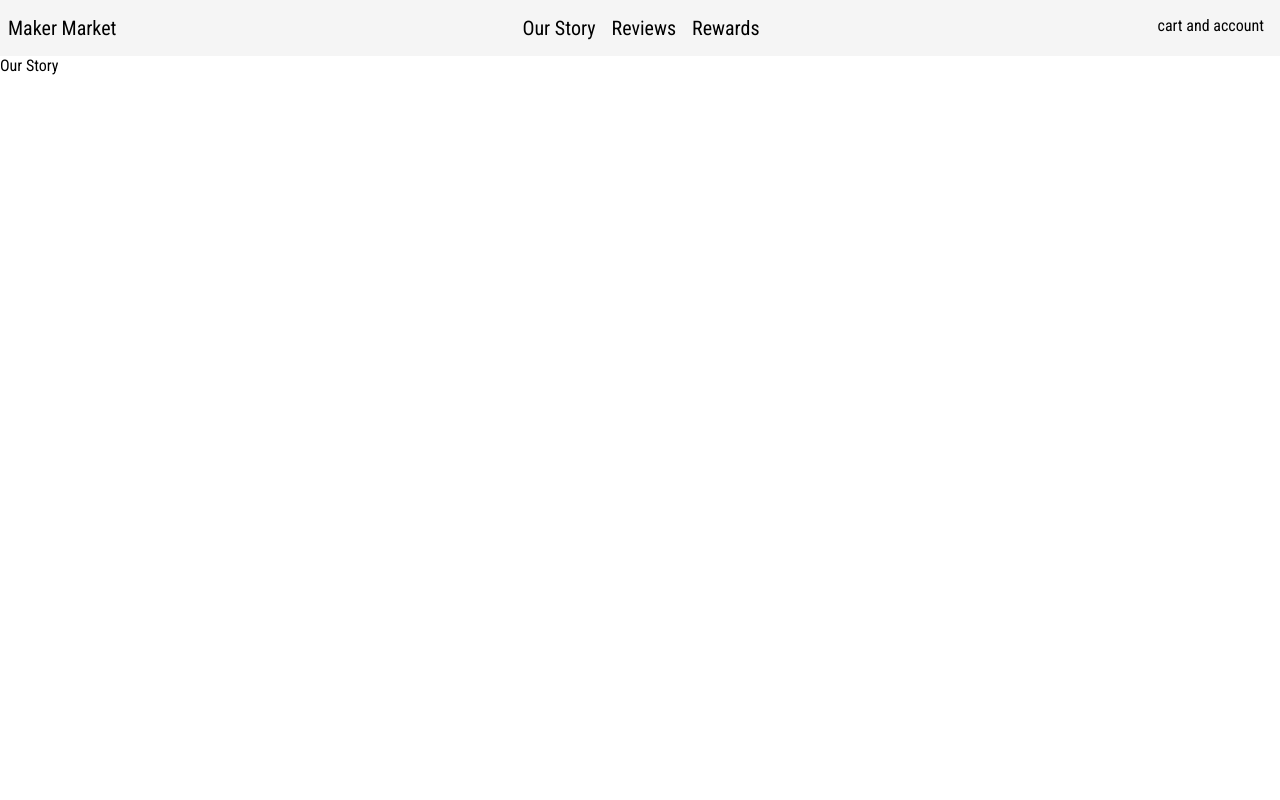
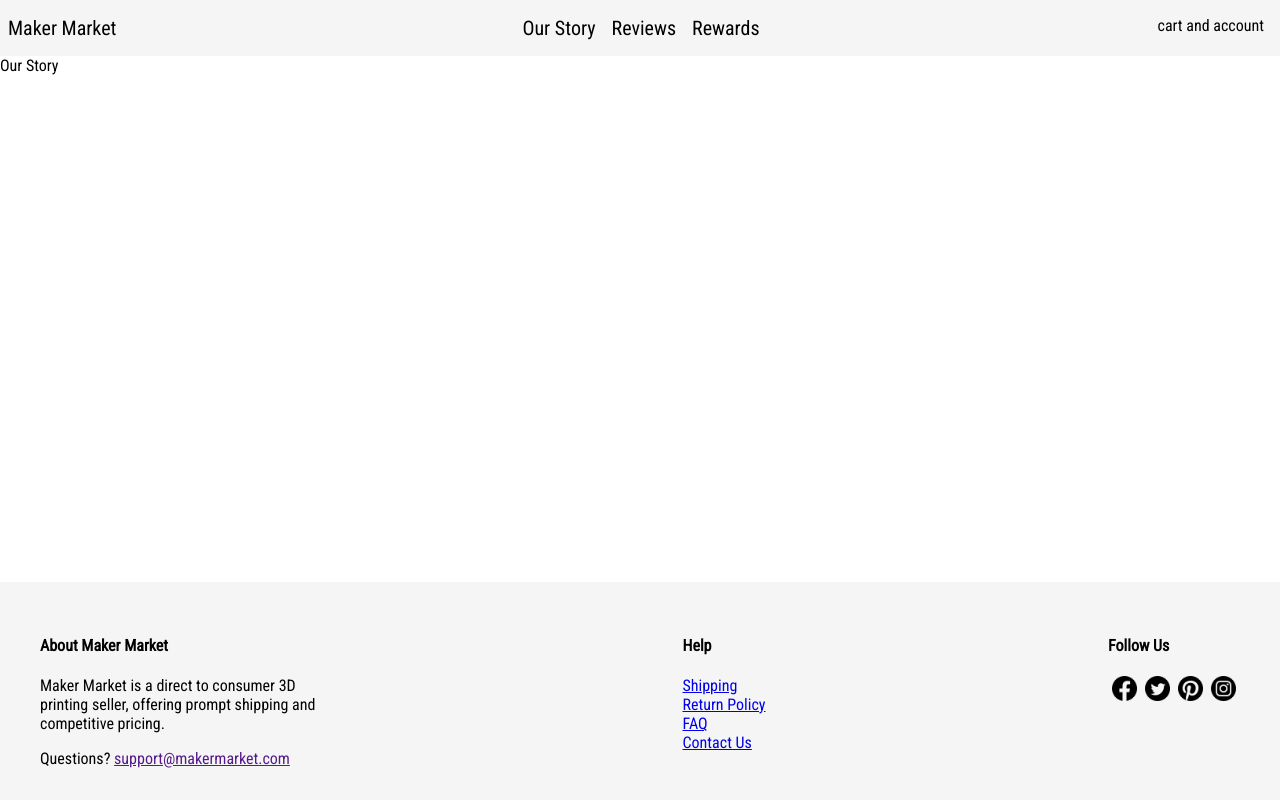
Before and after one commit to threnody5/3d-printing-ecommerce, a React (Vite) app in the folder client/: page /our-story in a window 1280 px wide. Built offline with nearby package versions, Linux system fonts and the light colour scheme.

Commit message:
updated wrapper fragments to divs with className to allow styling for entire route display

```diff
--- a/client/src/index.css
+++ b/client/src/index.css
@@ -1,10 +1,18 @@
-/* body { */
-/* color: white; */
-/* } */
-
 body {
   margin: 0;
   padding: 0;
+  font-family: 'Roboto Condensed', sans-serif;
+  height: 100%;
+  display: flex;
+  flex-direction: column;
+}
 
-  font-family: 'Roboto Condensed', sans-serif;
+.app {
+  display: flex;
+  flex-direction: column;
+  min-height: 100vh;
 }
+
+main {
+  flex-grow: 1;
+}
--- a/client/src/pages/OurStory.jsx
+++ b/client/src/pages/OurStory.jsx
@@ -1,5 +1,5 @@
 const OurStory = () => {
-  return <>Our Story</>;
+  return <main>Our Story</main>;
 };
 
 export default OurStory;
--- a/client/src/pages/Reviews.jsx
+++ b/client/src/pages/Reviews.jsx
@@ -1,5 +1,5 @@
 const Reviews = () => {
-  return <>Reviews</>;
+  return <main>Reviews</main>;
 };
 
 export default Reviews;
--- a/client/src/pages/Rewards.jsx
+++ b/client/src/pages/Rewards.jsx
@@ -1,5 +1,5 @@
 const Rewards = () => {
-  return <>Rewards</>;
+  return <main>Rewards</main>;
 };
 
 export default Rewards;
--- a/client/src/router.jsx
+++ b/client/src/router.jsx
@@ -4,42 +4,48 @@ import OurStory from './pages/OurStory';
 import Reviews from './pages/Reviews';
 import Rewards from './pages/Rewards';
 import Navigation from './components/Navigation';
+import Footer from './components/Footer';
+import './index.css';
 
 export const router = createBrowserRouter([
   {
     path: '/',
     element: (
-      <>
+      <div className='app'>
         <Navigation />
         <LandingPage />
-      </>
+        <Footer />
+      </div>
     ),
   },
   {
     path: '/our-story',
     element: (
-      <>
+      <div className='app'>
         <Navigation />
         <OurStory />
-      </>
+        <Footer />
+      </div>
     ),
   },
   {
     path: '/reviews',
     element: (
-      <>
+      <div className='app'>
         <Navigation />
         <Reviews />
-      </>
+        <Footer />
+      </div>
     ),
   },
   {
     path: '/rewards',
     element: (
-      <>
+      <div className='app'>
         <Navigation />
         <Rewards />
-      </>
+        <Footer />
+      </div>
     ),
   },
 ]);
```
